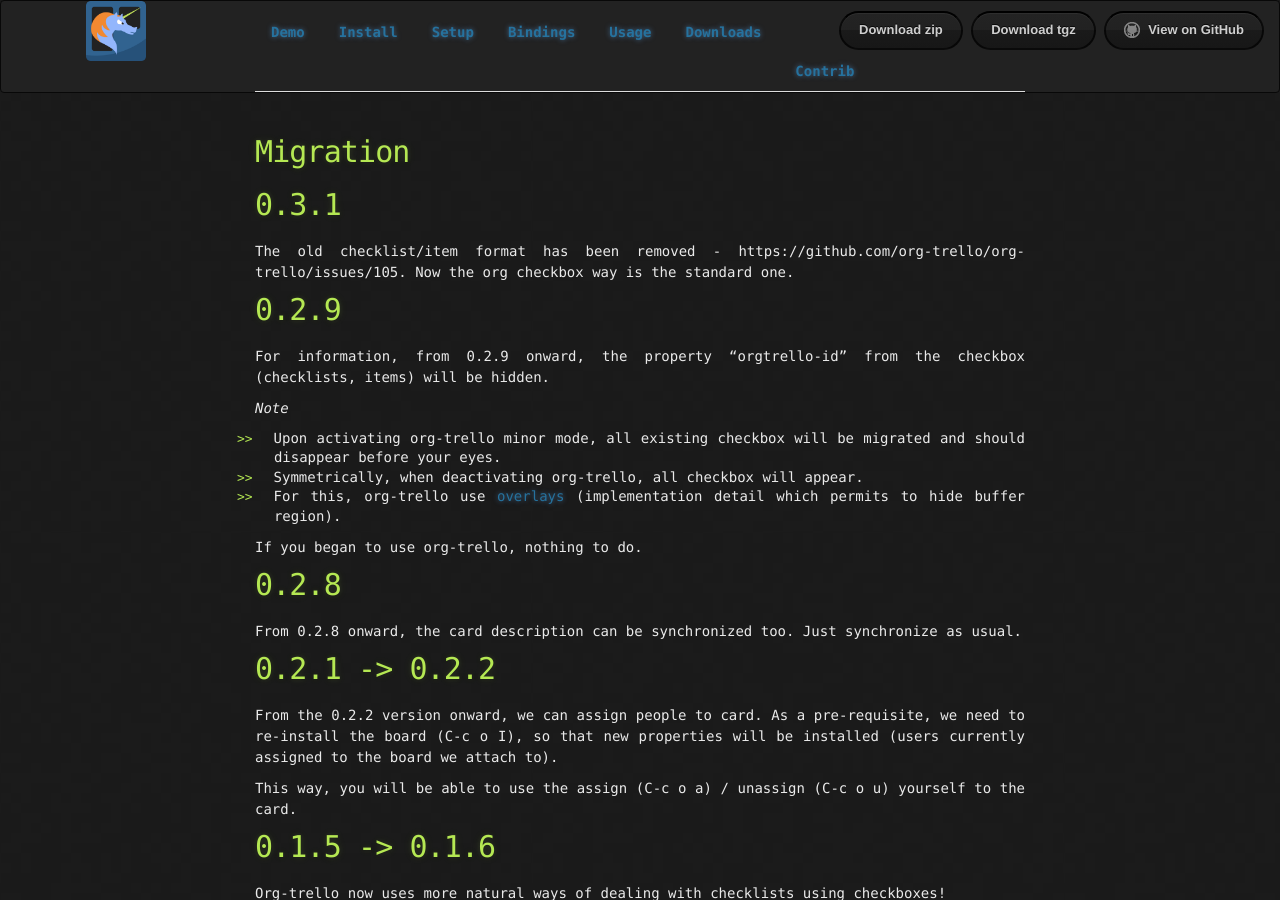
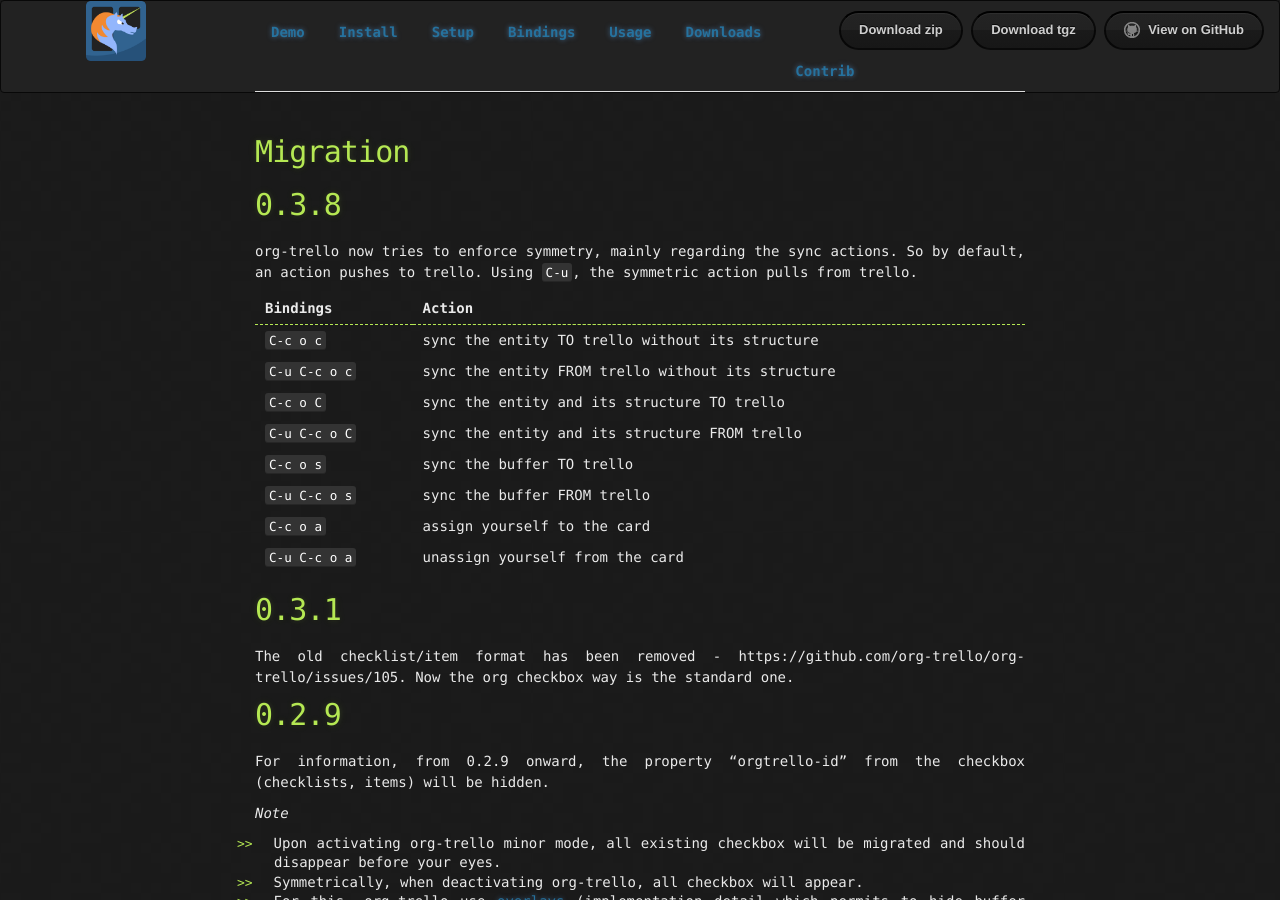
Before and after one commit to org-trello/org-trello.github.io, a Jekyll site: the page built from migration.md, in a window 1280 px wide and 900 px high. Built offline with Jekyll 4.4.1, drawn with Linux system fonts in a browser that asks for light colours; Markdown is read by kramdown in place of the engine named in the settings.

Commit message:
Update the migration guide regarding the 0.3.8

```diff
--- a/migration.md
+++ b/migration.md
@@ -3,6 +3,23 @@ layout: post
 title:  "Migration"
 date:   2014-03-16 11:01:52
 ---
+
+## 0.3.8
+
+org-trello now tries to enforce symmetry, mainly regarding the sync actions.
+So by default, an action pushes to trello. Using <kbd>C-u</kbd>, the symmetric action pulls from trello.
+
+| Bindings               | Action                                            |
+|------------------------|---------------------------------------------------|
+| <kbd>C-c o c</kbd>     | sync the entity TO trello without its structure   |
+| <kbd>C-u C-c o c</kbd> | sync the entity FROM trello without its structure |
+| <kbd>C-c o C</kbd>     | sync the entity and its structure TO trello       |
+| <kbd>C-u C-c o C</kbd> | sync the entity and its structure FROM trello     |
+| <kbd>C-c o s</kbd>     | sync the buffer TO trello                         |
+| <kbd>C-u C-c o s</kbd> | sync the buffer FROM trello                       |
+| <kbd>C-c o a</kbd>     | assign yourself to the card                       |
+| <kbd>C-u C-c o a</kbd> | unassign yourself from the card                   |
+
 
 ## 0.3.1
 
```
